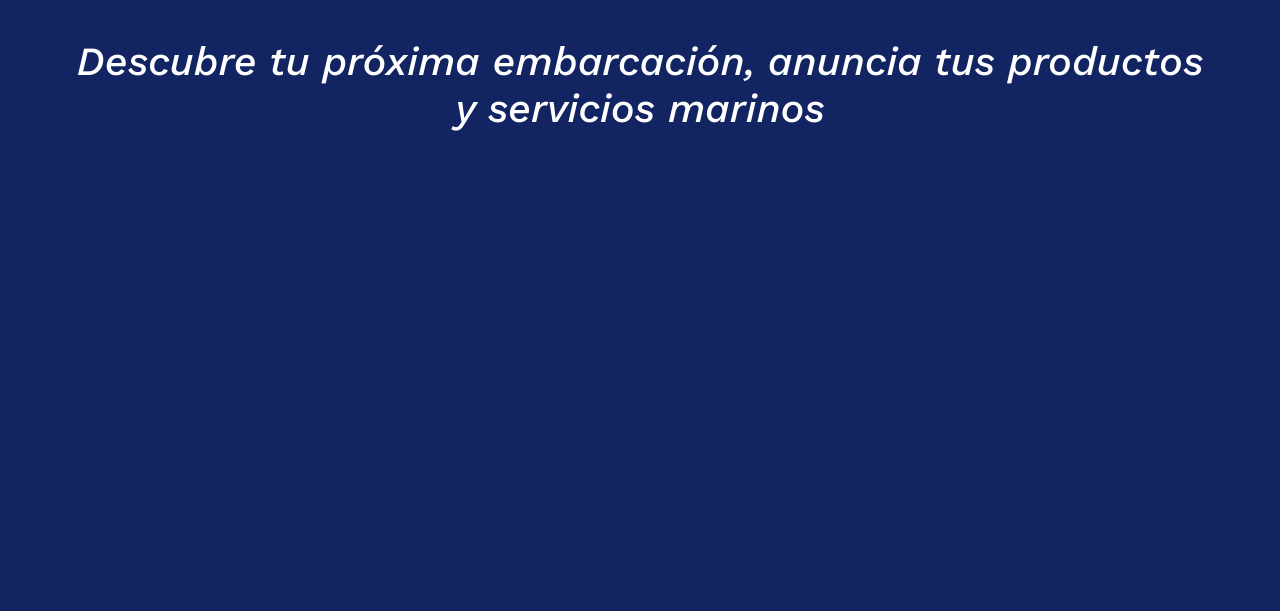
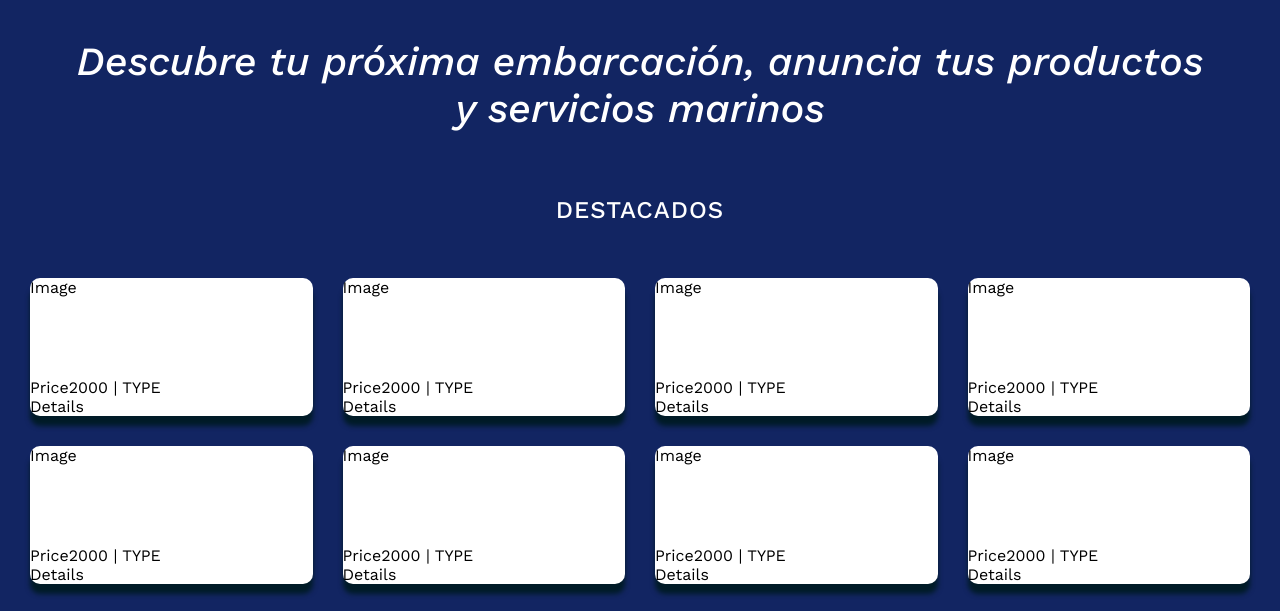
Before and after one commit to ChristopherPHolder/Mexico-Marino, a Gatsby site: page / in a window 1280 px wide. Shown: the part 122-733 px from the top of the page. Built offline with nearby package versions, Linux system fonts and the light colour scheme; Gatsby itself is replaced by a stand-in of ours.

Commit message:
feat: add featured listings section

```diff
--- /dev/null
+++ b/src/components/featured-listings/featured-listings.component.jsx
@@ -0,0 +1,33 @@
+import React from 'react';
+
+import './featured-listings.styles.scss';
+
+import {listings} from './featured-listings.data.jsx'
+
+const FeaturedListings = () => {
+  return (
+
+    <section className='featured-listing-section'>
+      <h3 className='featured-listing-title'>DESTACADOS</h3>
+      <div className='featured-listings'>
+        {listings.map((listing) => {
+          return (
+            <article className='listing-card' id={listing.id}>
+              <div className='card-image'>
+                Image
+              </div>
+              <div className='card-details'>
+                <spam>Price</spam>
+                <spam>{listing.year}</spam> | <spam>TYPE</spam>
+                <br/>
+                <spam>Details</spam>
+              </div>
+            </article>
+            )
+          })}
+      </div>
+    </section>
+  )
+};
+
+export default FeaturedListings;
--- /dev/null
+++ b/src/components/featured-listings/featured-listings.data.jsx
@@ -0,0 +1,79 @@
+export const listings = [
+    {
+      id: 0,
+      value: 100,
+      year: 2000,
+      type: 'lancha'
+    },
+    {
+      id: 1,
+      value: 100,
+      year: 2000,
+      type: 'lancha'
+    },
+    {
+      id: 2,
+      value: 100,
+      year: 2000,
+      type: 'lancha'
+    },
+    {
+      id: 3,
+      value: 100,
+      year: 2000,
+      type: 'lancha'
+    },
+    {
+      id: 4,
+      value: 100,
+      year: 2000,
+      type: 'lancha'
+    },
+    {
+      id: 5,
+      value: 100,
+      year: 2000,
+      type: 'lancha'
+    },
+    {
+      id: 6,
+      value: 100,
+      year: 2000,
+      type: 'lancha'
+    },
+    {
+      id: 7,
+      value: 100,
+      year: 2000,
+      type: 'lancha'
+    },
+    {
+      id: 8,
+      value: 100,
+      year: 2000,
+      type: 'lancha'
+    },
+    {
+      id: 9,
+      value: 100,
+      year: 2000,
+      type: 'lancha'
+    },
+    {
+      id: 10,
+      value: 100,
+      year: 2000,
+      type: 'lancha'
+    },
+    {
+      id: 11,
+      value: 100,
+      year: 2000,
+      type: 'lancha'
+    },    {
+      id: 12,
+      value: 100,
+      year: 2000,
+      type: 'lancha'
+    },
+  ]
--- /dev/null
+++ b/src/components/featured-listings/featured-listings.styles.scss
@@ -0,0 +1,41 @@
+@import '../../assets/styles/global.styles.scss';
+
+.featured-listing-section {
+  width: 100%;
+  height: 100px;
+  max-width: 1400px;
+  margin: auto;
+
+  .featured-listing-title {
+    font-size: 24px;
+    color: $text-color;
+    font-weight: 500;
+    letter-spacing: 1px;
+    text-align: center;
+  }
+
+  .featured-listings {
+    display: grid;
+    grid-template-columns: 1fr 1fr 1fr 1fr ;
+    grid-column-gap: 30px;
+    grid-row-gap: 30px;
+    max-width: 100%;
+    padding: 30px;
+
+    @media screen {
+
+    }
+    .listing-card{
+      background-color: white;
+      border-radius: 10px;
+      box-shadow: 0px 10px 5px #001b27;
+
+      .card-image {
+        max-width: 100%;
+        width: 100%;
+        height: 100px;
+
+      }
+    }
+  }
+}
--- a/src/pages/index.js
+++ b/src/pages/index.js
@@ -1,6 +1,7 @@
 import React from 'react';
 
 import HeroBanner from '../components/hero-banner/hero-banner.component';
+import FeaturedListings from '../components/featured-listings/featured-listings.component';
 
 import Layout from '../components/layout/layout.component';
 
@@ -8,7 +9,7 @@ const Home = () => {
   return (
     <Layout>
       <HeroBanner />
-
+      <FeaturedListings />
     </Layout>
   )
 }
```
Also changed, not shown: src/assets/styles/global.styles.scss (line endings or trailing spaces).
